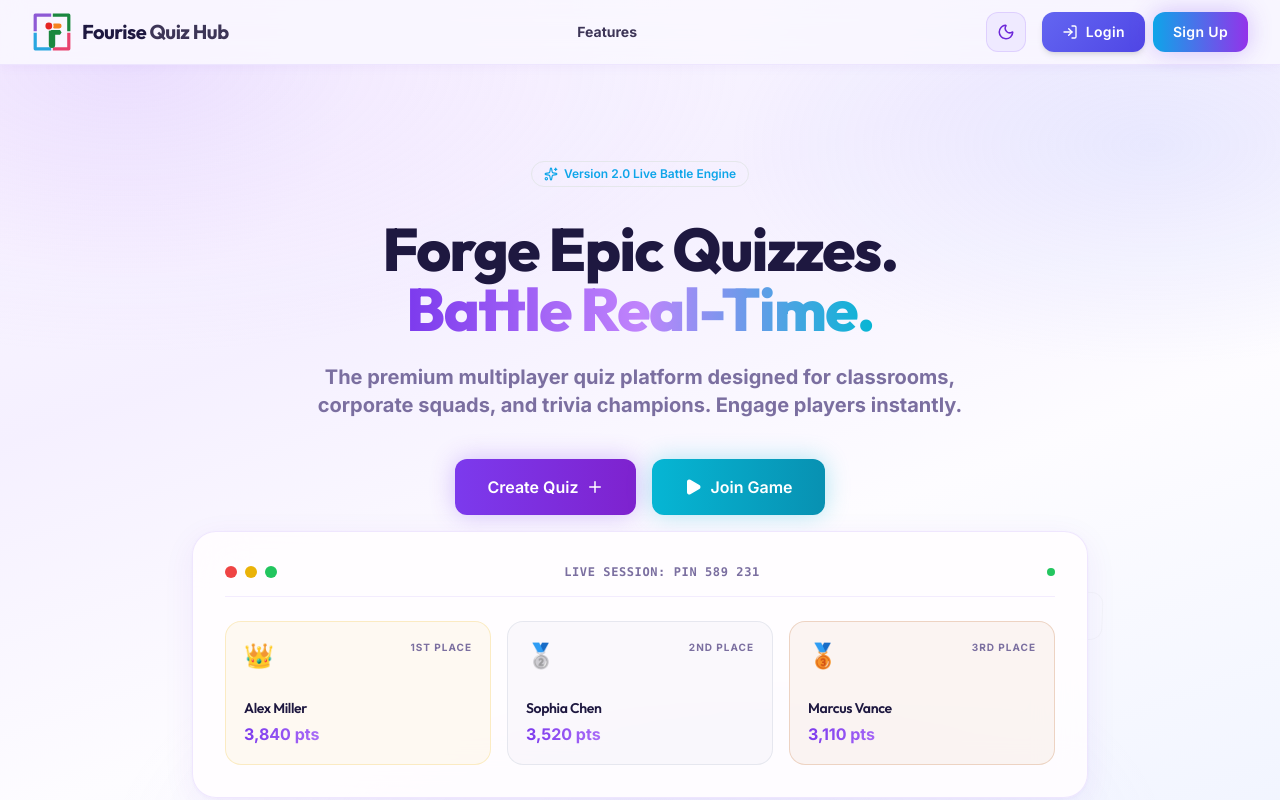
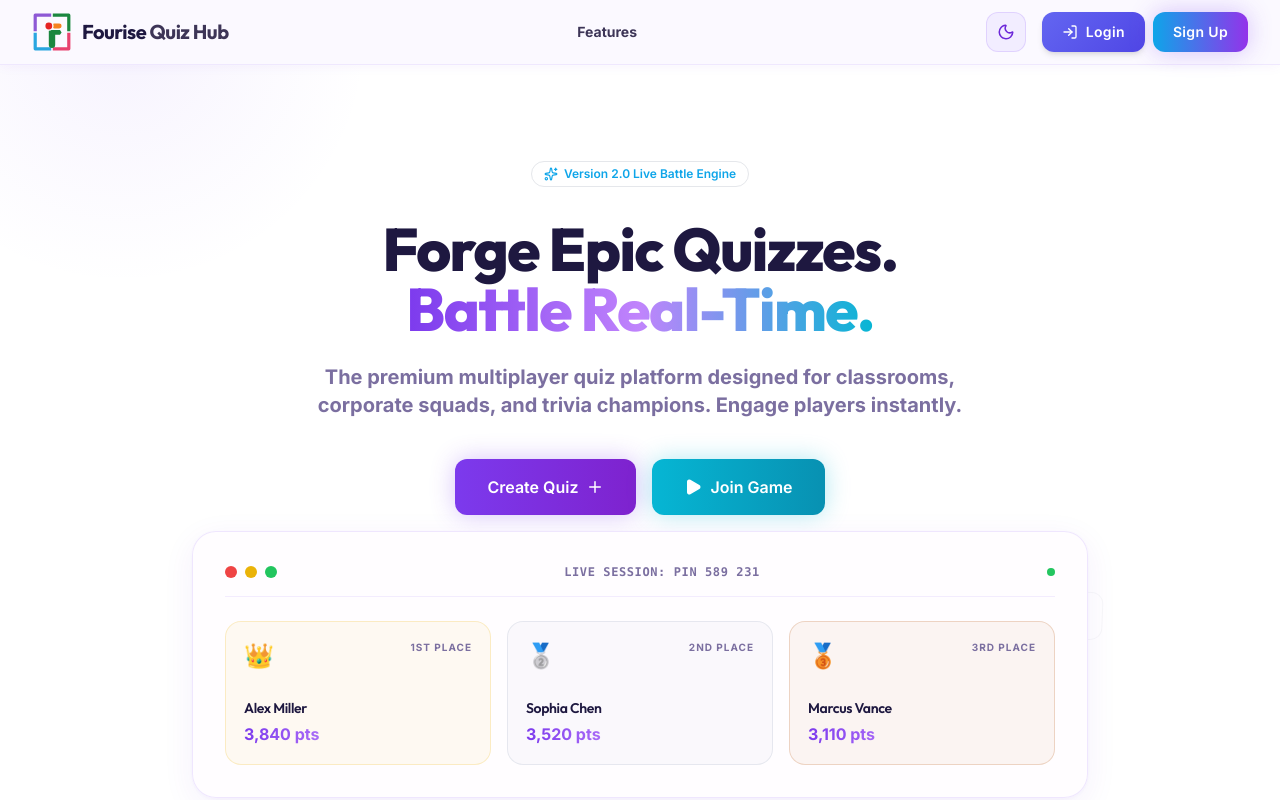
Before and after one commit to sanskrutikothari18/QuizForge, a React (Vite) app in the folder client/: page / in a window 1280 px wide. Shown: the top 800 px of the page. Built offline with nearby package versions, Linux system fonts and the light colour scheme; no server answers.

Commit message:
feat: dark mode = pure black (#000), light mode = pure white (#fff) background

```diff
--- a/client/src/index.css
+++ b/client/src/index.css
@@ -5,13 +5,13 @@
 @tailwind utilities;
 
 :root {
-  --background: #09090B;
+  --background: #000000;
   --text-main: #e2e8f0;
   --text-muted: #94a3b8;
   --text-heading: #ffffff;
   --card-bg: rgba(255, 255, 255, 0.05);
   --card-border: rgba(255, 255, 255, 0.1);
-  --header-bg: rgba(9, 9, 11, 0.6);
+  --header-bg: rgba(0, 0, 0, 0.6);
   --header-border: rgba(255, 255, 255, 0.05);
   --glass-panel-bg: rgba(8, 8, 12, 0.72);
   --glass-panel-border: rgba(255, 255, 255, 0.08);
@@ -25,24 +25,24 @@
   --theme-primary: #7C3AED;
   --theme-secondary: #06B6D4;
   --theme-accent: #F43F5E;
-  --theme-bg: #09090B;
+  --theme-bg: #000000;
   --theme-card-bg: rgba(255, 255, 255, 0.05);
   --theme-text: #e2e8f0;
   --theme-font: 'Inter', sans-serif;
 }
 
 .light {
-  /* Warm ivory-lavender base — easy on eyes, premium feel */
-  --background: #faf8ff;
-  --theme-bg: #faf8ff;
+  /* Pure white light mode */
+  --background: #ffffff;
+  --theme-bg: #ffffff;
   --text-main: #3d3557;
   --text-muted: #7b6fa0;
   --text-heading: #1e1840;
-  --card-bg: rgba(255, 253, 255, 0.95);
+  --card-bg: rgba(255, 255, 255, 0.95);
   --card-border: rgba(139, 92, 246, 0.12);
-  --header-bg: rgba(250, 248, 255, 0.88);
+  --header-bg: rgba(255, 255, 255, 0.88);
   --header-border: rgba(139, 92, 246, 0.10);
-  --glass-panel-bg: rgba(255, 253, 255, 0.90);
+  --glass-panel-bg: rgba(255, 255, 255, 0.90);
   --glass-panel-border: rgba(139, 92, 246, 0.14);
   --glass-panel-shadow: 0 12px 40px 0 rgba(109, 40, 217, 0.07), 0 2px 8px 0 rgba(109, 40, 217, 0.04);
   --glass-panel-bg-hover: rgba(255, 255, 255, 0.98);
@@ -179,7 +179,7 @@
 }
 
 ::-webkit-scrollbar-track {
-  background: #09090B;
+  background: #000000;
 }
 
 ::-webkit-scrollbar-thumb {
@@ -699,24 +699,14 @@
 .light,
 .light body,
 .light html {
-  background-color: #faf8ff !important;
-  background-image:
-    radial-gradient(ellipse 80% 60% at 10% 0%, rgba(216, 180, 254, 0.22) 0%, transparent 60%),
-    radial-gradient(ellipse 60% 50% at 90% 10%, rgba(165, 180, 252, 0.18) 0%, transparent 55%),
-    radial-gradient(ellipse 70% 60% at 50% 100%, rgba(196, 181, 253, 0.14) 0%, transparent 60%),
-    linear-gradient(160deg, #faf7ff 0%, #f5f0ff 30%, #fdfcff 60%, #f0f4ff 100%) !important;
-  background-attachment: fixed !important;
+  background-color: #ffffff !important;
+  background-image: none !important;
   min-height: 100vh;
 }
 
 .light .bg-background {
-  background-color: transparent !important;
-  background-image:
-    radial-gradient(ellipse 80% 60% at 10% 0%, rgba(216, 180, 254, 0.22) 0%, transparent 60%),
-    radial-gradient(ellipse 60% 50% at 90% 10%, rgba(165, 180, 252, 0.18) 0%, transparent 55%),
-    radial-gradient(ellipse 70% 60% at 50% 100%, rgba(196, 181, 253, 0.14) 0%, transparent 60%),
-    linear-gradient(160deg, #faf7ff 0%, #f5f0ff 30%, #fdfcff 60%, #f0f4ff 100%) !important;
-  background-attachment: fixed !important;
+  background-color: #ffffff !important;
+  background-image: none !important;
 }
 
 /* ── Text Color Overrides ── */
--- a/client/tailwind.config.js
+++ b/client/tailwind.config.js
@@ -15,7 +15,7 @@ export default {
         accent: "var(--theme-accent, #F43F5E)",      // Accent (Rose) (Dynamic)
         success: "#22C55E",     // Success (Green)
         warning: "#FACC15",     // Warning (Yellow)
-        background: "var(--theme-bg, var(--background))",   // Background (Dynamic Theme)
+        background: "var(--background)",   // Background (Dark/Light Mode)
       },
       fontFamily: {
         poppins: ["Poppins", "sans-serif"],
```
